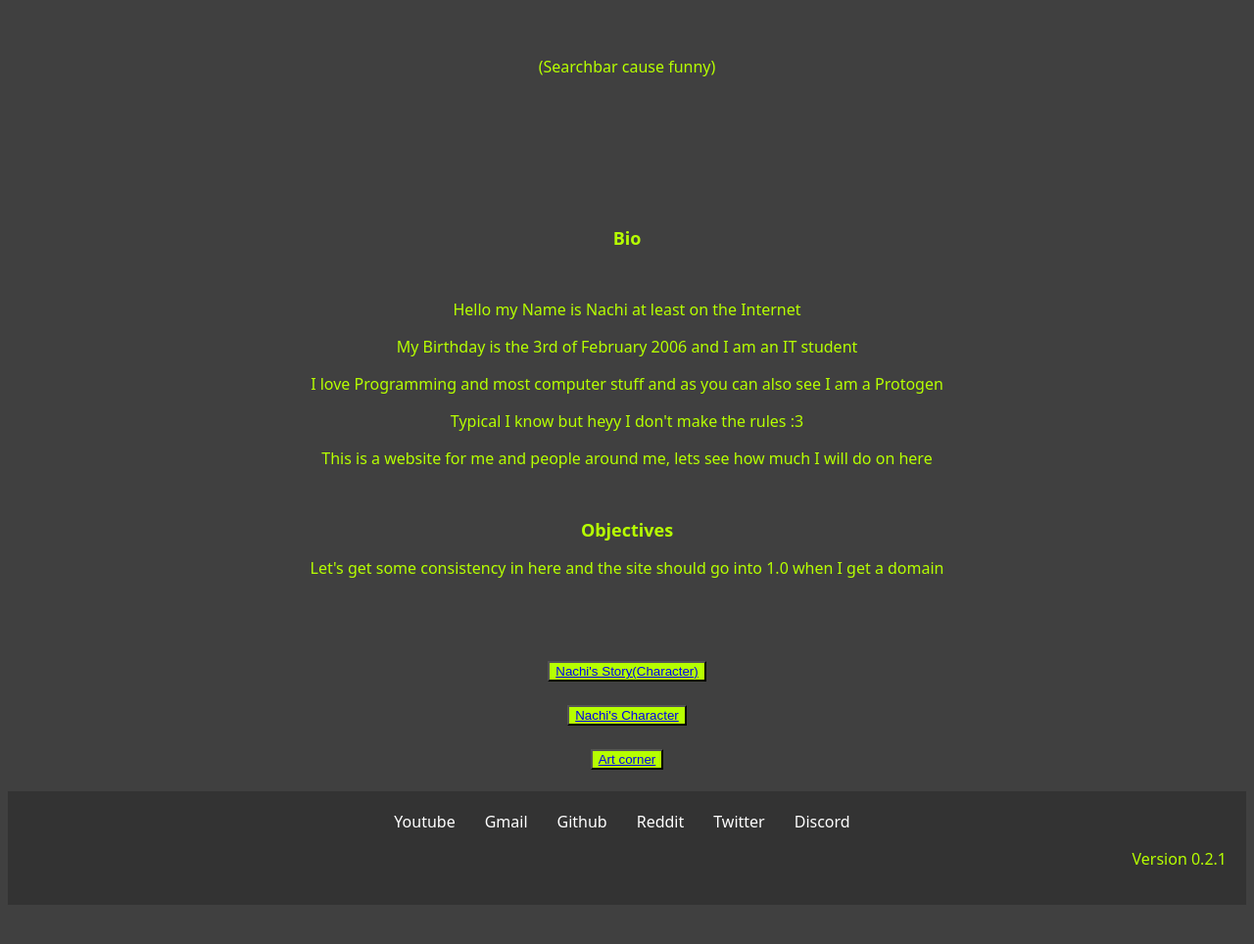
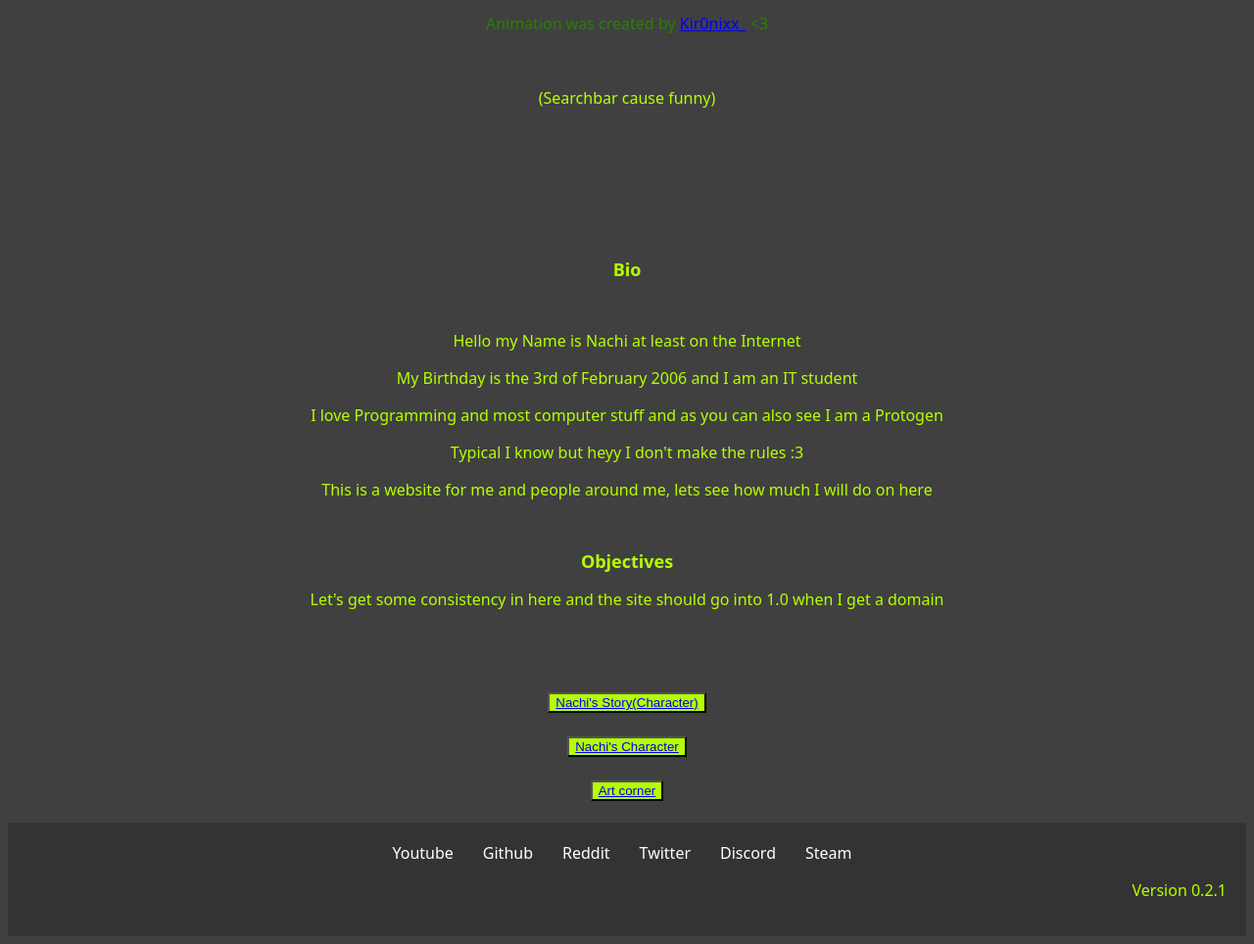
Before and after one commit to NachitheProtogen/My-Website, a plain HTML site: page index.html in a window 1280 px wide. Shown: the part 230-1194 px from the top of the page at 98% size. Before the commit the page ends 1162 px from the top, so only its background shows below. Drawn offline with Linux system fonts and the light colour scheme.

Commit message:
v0.2.1 forgot to add those lol

```diff
--- a/fooderscript.js
+++ b/fooderscript.js
@@ -9,11 +9,11 @@ document.addEventListener("DOMContentLoaded", function () {
 
     let links = [
       { id: "Youtube", href: "https://www.youtube.com/channel/UC_ey0FNtdHaFJCQjSqN-wLQ", text: "Youtube" },
-      { id: "Mail", href: "https://mail.google.com/mail/u/0/#inbox", text: "Gmail" },
       { id: "Github", href: "https://github.com/NachitheProtogen", text: "Github" },
       { id: "Reddit", href: "https://www.reddit.com/user/Affectionate-Pain229", text: "Reddit" },
       { id: "Twitter", href: "https://twitter.com/Musicprotogen", text: "Twitter" },
       { id: "Discord", href: "https://discord.com/users/324313743796207641", text: "Discord" },
+      { id: "Steam", href: "https://steamcommunity.com/id/Nanachi_OwO/", text: "Steam"},
     ];
 
     links.forEach(function (linkInfo) {
--- a/index.html
+++ b/index.html
@@ -11,7 +11,8 @@
 <body>
   <h1 class="title">Nachi's Website</h1>
   <br> <br>
-  <img class="img" src="Media/30.12_-_shadow_nachi_animation.gif" heigt="180" width="180"></img> <br> <br>
+  <img class="img" src="Media/30.12_-_shadow_nachi_animation.gif" heigt="180" width="180"></img>
+  <p class="credit">Animation was created by <a href="https://twitter.com/Kir0nixx_" target="_blank">Kir0nixx_</a> <3</p> <br>
   <p class="text">(Searchbar cause funny)</p>
   <div class="search-container">
   <script async src="Searchbar.js"></script>
```
Also changed, not shown: story.html (+1 -1 lines).
